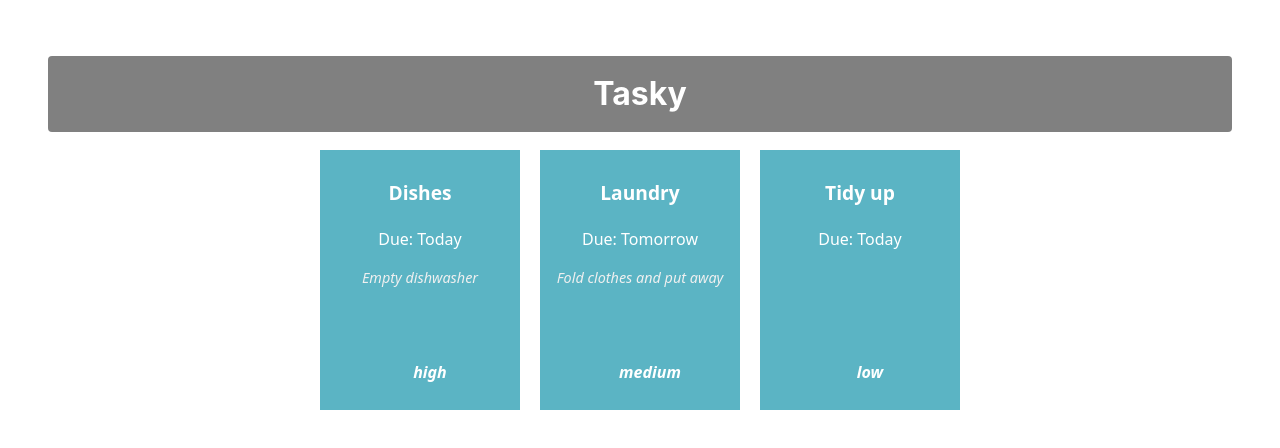
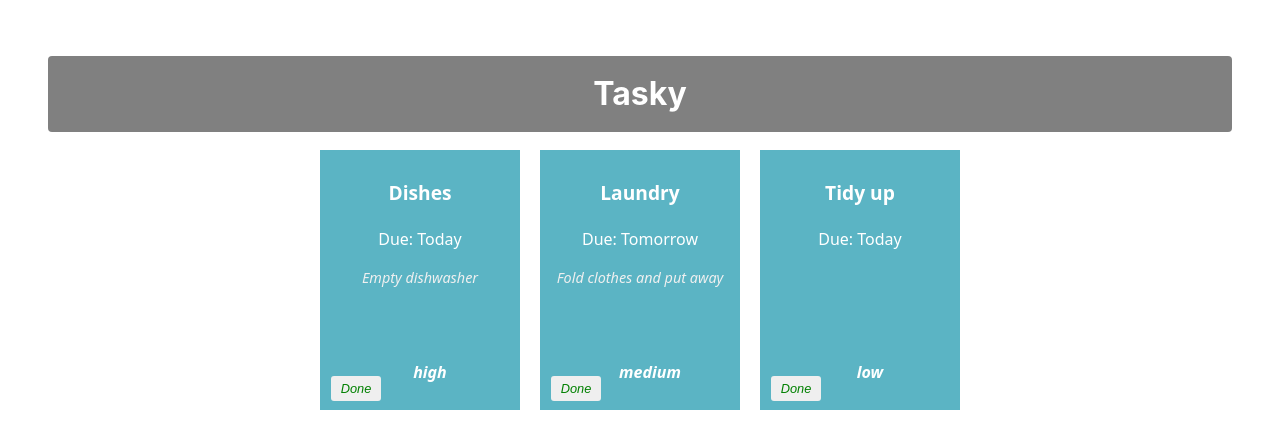
Before and after one commit to markopolooo/react-basics-labs, a React (Vite) app in the folder tasky/: page / in a window 1280 px wide. Shown: the top 448 px of the page. Built offline with nearby package versions, Linux system fonts and the light colour scheme.

Commit message:
Mark task as done

```diff
--- a/tasky/src/App.css
+++ b/tasky/src/App.css
@@ -55,3 +55,20 @@
   font-weight: bold;
   font-style: italic;
 }
+
+button {
+  border: none;
+  border-radius: 3px;
+  font-style: italic;
+  font-size: 0.8em;
+  margin: 4px 6px;
+  width: 50px;
+  height: 25px;
+}
+
+.doneButton {
+  position: absolute;
+  bottom: 5px;
+  left: 5px;
+  color: green;
+}
--- a/tasky/src/App.jsx
+++ b/tasky/src/App.jsx
@@ -7,23 +7,31 @@
 
   const [ taskState, setTaskState ] = useState({
     tasks: [
-      { id: 1, title:"Dishes", description: "Empty dishwasher", deadline: "Today", priority: "high" },
-      { id: 2, title: "Laundry", description: "Fold clothes and put away", deadline: "Tomorrow", priority: "medium" },
-      { id: 3, title: "Tidy up", deadline: "Today", priority: "low" }
+      { id: 1, title:"Dishes", description: "Empty dishwasher", deadline: "Today", priority: "high", done: false },
+      { id: 2, title: "Laundry", description: "Fold clothes and put away", deadline: "Tomorrow", priority: "medium", done: false },
+      { id: 3, title: "Tidy up", deadline: "Today", priority: "low", done: false }
     ]
   });
+  const doneHandler = (taskIndex) => {
+    const tasks = [...taskState.tasks];
+    tasks[taskIndex].done = !tasks[taskIndex].done;
+    setTaskState({tasks});
+    console.log(`${taskIndex} ${tasks[taskIndex].done}`);
+  }
 
 
     return (
     <div className="container">
       <h1>Tasky</h1>
-        {taskState.tasks.map((task) => (
+        {taskState.tasks.map((task, index) => (
     <Task
       title={task.title}
       description={task.description}
       deadline={task.deadline}
       key={task.id}
       priority={task.priority}
+      done={task.done}
+      markDone={() => doneHandler(index)}
     />
   ))}
 
--- a/tasky/src/components/Task.jsx
+++ b/tasky/src/components/Task.jsx
@@ -3,12 +3,15 @@
 const Task = (props) => {
 
     return (
-       <div className='card'>
+       <div className='card' style={{backgroundColor: props.done ? 'lightgrey' : '#5bb4c4'}}>
             <p className='title'>{props.title}</p>
             <p>Due: {props.deadline}</p>
             <p className='description'>{props.description}</p>
             <p className='priority'>{props.priority}</p>
+            <button onClick={props.markDone} className='doneButton'>Done</button>
+
         </div>
+
     )
 }
 
```
